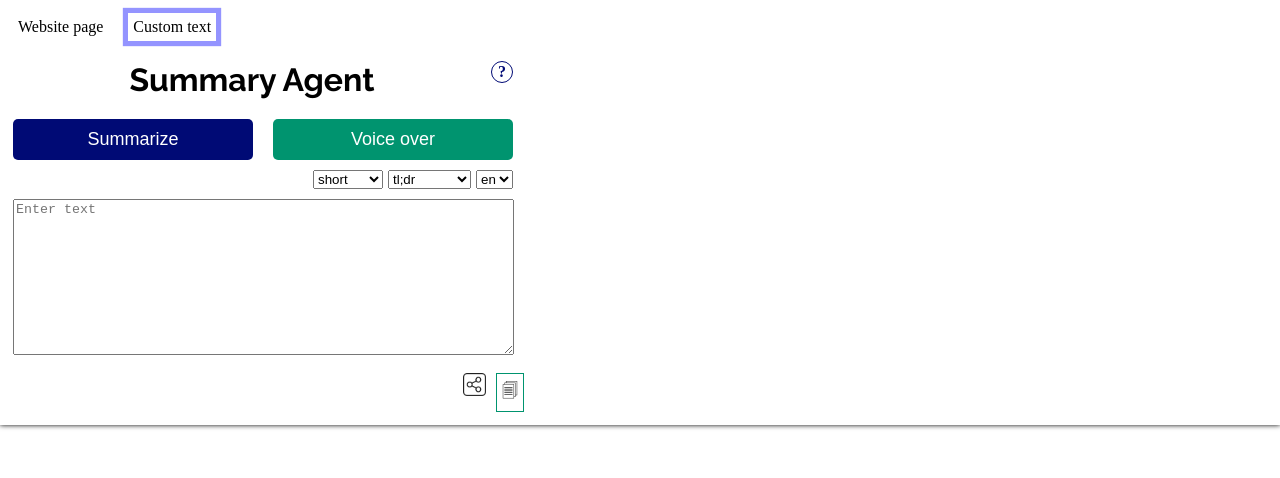
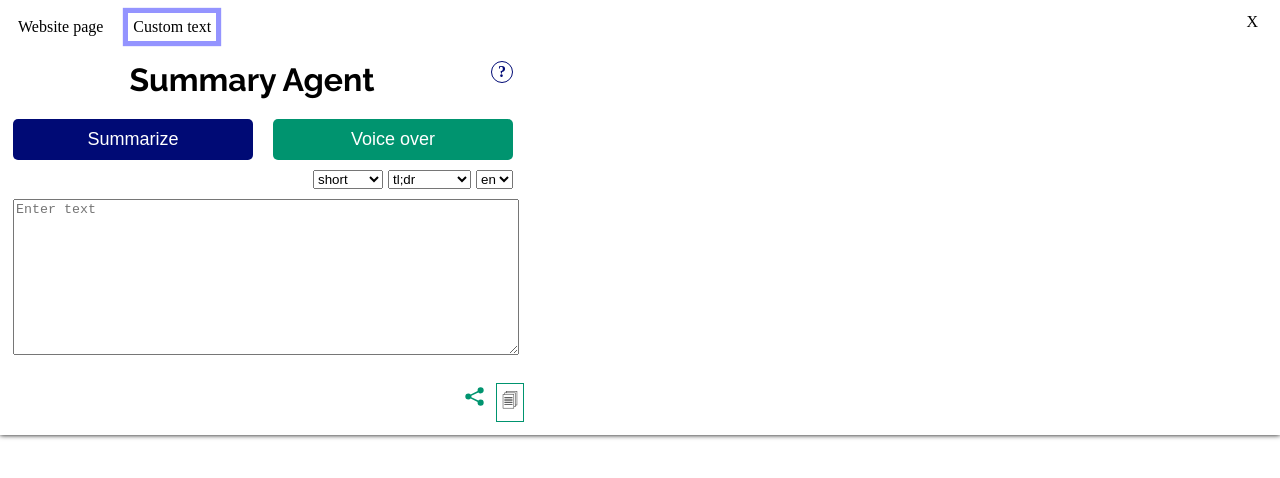
Before and after one commit to Metre-Ray/summary-agent, a website built with webpack: page popup.html in a window 1280 px wide. Both pictures are taken after a click on the button "Custom text". Built offline with nearby package versions, Linux system fonts and the light colour scheme; some packages are replaced by stand-ins of ours.

Commit message:
Improve design

```diff
--- a/popup.css
+++ b/popup.css
@@ -61,6 +61,7 @@ html {
     display: flex;
     gap: 10px;
     margin-left: 90%;
+    margin-top: 12px;
 }
 
 .copy-button {
@@ -146,7 +147,8 @@ html {
 }
 
 #custom-text-input {
-    margin-top: 10px;
+    width: 100%;
+    margin: 10px 0;
 }
 
 #custom-text-input.hidden {
@@ -166,13 +168,21 @@ html {
     box-shadow: 0px 0px 1px 5px var(--secondary-color);
 }
 
-.share-image {
+.share-icon {
     width: 23px;
     height: 23px;
     cursor: pointer;
+    fill: var(--voice-over-color);
+    margin-top: 2px;
 }
 
 #website-page-option.disabled {
     pointer-events: none;
     color: var(--disabled-color);
 }
+
+.close-icon {
+    position: absolute;
+    right: 22px;
+    cursor: pointer;
+}
--- a/popup.html
+++ b/popup.html
@@ -11,6 +11,7 @@
         <nav class="modes-container">
             <div id="website-page-option" tabindex="0" role="button" class="mode selected">Website page</div>
             <div id="custom-text-option" tabindex="0" role="button" class="mode">Custom text</div>
+            <div id="close-icon" class="close-icon">X</div>
         </nav>
         <header class="title-container">
             <h1 class="summary-title">Summary Agent</h1>
@@ -68,7 +69,7 @@
             </div>
             <div class="bottom-button-container">
                 <div tabindex="0" role="button" aria-label="Share" title="Share" class="share-button">
-                    <img class="share-image" src="./share2.png">
+                    <svg class="share-icon" xmlns="http://www.w3.org/2000/svg" viewBox="0 0 30 30" width="30px" height="30px"><path d="M 23 3 A 4 4 0 0 0 19 7 A 4 4 0 0 0 19.09375 7.8359375 L 10.011719 12.376953 A 4 4 0 0 0 7 11 A 4 4 0 0 0 3 15 A 4 4 0 0 0 7 19 A 4 4 0 0 0 10.013672 17.625 L 19.089844 22.164062 A 4 4 0 0 0 19 23 A 4 4 0 0 0 23 27 A 4 4 0 0 0 27 23 A 4 4 0 0 0 23 19 A 4 4 0 0 0 19.986328 20.375 L 10.910156 15.835938 A 4 4 0 0 0 11 15 A 4 4 0 0 0 10.90625 14.166016 L 19.988281 9.625 A 4 4 0 0 0 23 11 A 4 4 0 0 0 27 7 A 4 4 0 0 0 23 3 z"/></svg>
                 </div>
                 <div tabindex="0" role="button" aria-label="Copy summary" title="Copy" class="copy-button">
                     &#x1F5D0;
--- a/popup.js
+++ b/popup.js
@@ -6,6 +6,7 @@ let mode = WEBSITE_PAGE_MODE;
 
 document.getElementById('summarize').addEventListener('click', async () => {
     document.querySelector('.loader').classList.add('visible');
+    // document.getElementById('keywords').innerHTML = 'Loading...';
     document.getElementById('summary').innerHTML = '';
     const length = document.getElementById('summary-length').value;
     const summaryType = document.getElementById('summary-type').value;
@@ -42,6 +43,9 @@ document.getElementById('custom-text-option').addEventListener('click', async ()
     document.getElementById('custom-text-input').classList.remove('hidden');
 });
 
+document.getElementById('close-icon').addEventListener('click', () => {
+    window.close();
+});
 
 
 
@@ -66,6 +70,9 @@ chrome.runtime.onMessage.addListener((request, sender, sendResponse) => {
         document.getElementById('summarize').click();
         document.getElementById('website-page-option').classList.add('disabled');
     }
+    // if (request.action === 'keywords') {
+    //     document.getElementById('keywords').innerHTML = request.keywords;
+    // }
 });
 
 
@@ -96,7 +103,7 @@ function copySummaryToClipboard() {
     button.classList.add('copied');
     setTimeout(() => {
         button.classList.remove('copied');
-    }, 2000);
+    }, 1500);
 }
 
 async function setSummary(response) {
```
Also changed, not shown: README.md.
